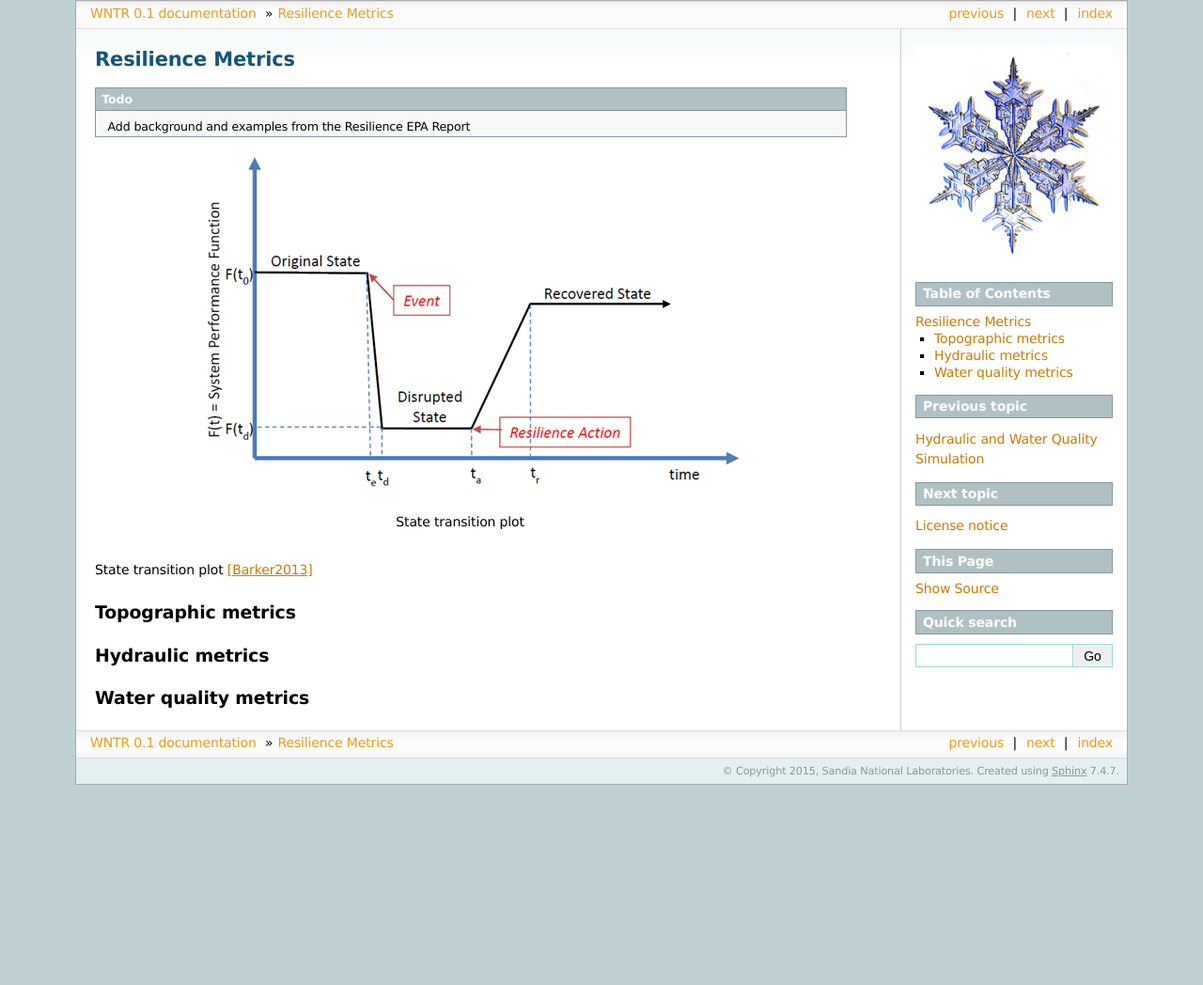
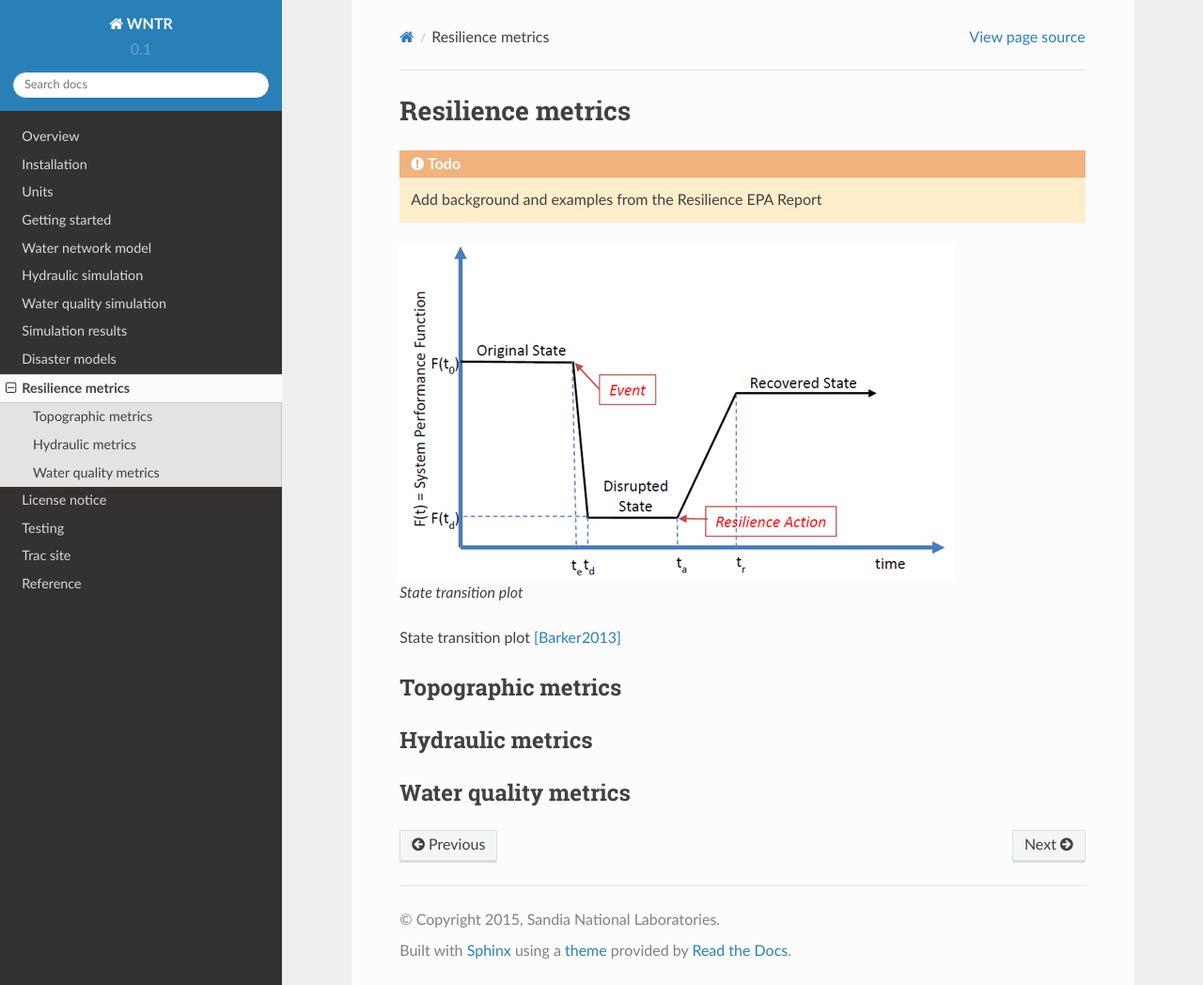
Before and after one commit to USEPA/WNTR, a Sphinx documentation site: the page built from documentation/resilience.rst, in a window 1280 px wide and 1048 px high. Shown: the whole window at 94% size. Built offline with Sphinx 7.4.7 and the Read the Docs theme 2.0.0, drawn with Linux system fonts in a browser that asks for light colours; formulas are drawn with MathJax 3; pages that are not in the unit, such as notebooks, are missing from menus.

Commit message:
format changes to the UM

```diff
--- a/documentation/conf.py
+++ b/documentation/conf.py
@@ -38,7 +38,7 @@ extensions = [
     'sphinx.ext.viewcode',
     'sphinx.ext.autosummary',
     'numpydoc',
-#    'sphinxcontrib.napoleon',
+    'sphinx.ext.pngmath',
 ]
 
 autosummary_generate = True
@@ -47,17 +47,6 @@ numpydoc_show_class_members = True
 numpydoc_class_members_toctree = False
 autodoc_member_order = 'bysource'
 autoclass_content = 'both'
-
-#napoleon_google_docstring = False
-#napoleon_numpy_docstring = True
-#napoleon_include_private_with_doc = False
-#napoleon_include_special_with_doc = True
-#napoleon_use_admonition_for_examples = False
-#napoleon_use_admonition_for_notes = False
-#napoleon_use_admonition_for_references = False
-#napoleon_use_ivar = False
-#napoleon_use_param = True
-#napoleon_use_rtype = True
 
 # Add any paths that contain templates here, relative to this directory.
 templates_path = ['_templates']
@@ -102,7 +91,7 @@ language = None
 
 # List of patterns, relative to source directory, that match files and
 # directories to ignore when looking for source files.
-exclude_patterns = ['_build', '../wntr/network/NetworkControls.py', '../wntr/sim/ScipyModel.py', '../wntr/sim/ScipyModelV2.py']
+exclude_patterns = ['_build'] #, '../wntr/network/NetworkControls.py', '../wntr/sim/ScipyModel.py', '../wntr/sim/ScipyModelV2.py']
 
 # The reST default role (used for this markup: `text`) to use for all
 # documents.
@@ -136,7 +125,13 @@ todo_include_todos = True
 
 # The theme to use for HTML and HTML Help pages.  See the documentation for
 # a list of builtin themes.
-html_theme = 'sphinxdoc'
+#html_theme = 'sphinxdoc'
+on_rtd = os.environ.get('READTHEDOCS', None) == 'True'
+
+if not on_rtd:  # only import and set the theme if we're building docs locally
+    import sphinx_rtd_theme
+    html_theme = 'sphinx_rtd_theme'
+    html_theme_path = [sphinx_rtd_theme.get_html_theme_path()]
 
 # Theme options are theme-specific and customize the look and feel of a theme
 # further.  For a list of options available for each theme, see the
@@ -155,17 +150,22 @@ html_theme = 'sphinxdoc'
 
 # The name of an image file (relative to this directory) to place at the top
 # of the sidebar.
-html_logo = 'figures/logo.jpg'
+#html_logo = 'figures/logo.jpg'
 
 # The name of an image file (within the static path) to use as favicon of the
 # docs.  This file should be a Windows icon file (.ico) being 16x16 or 32x32
 # pixels large.
 #html_favicon = None
 
+# The style sheet to use for HTML and HTML Help pages. A file of that name
+# must exist either in Sphinx' static/ path, or in one of the custom paths
+# given in html_static_path.
+html_style = 'wntr.css'
+
 # Add any paths that contain custom static files (such as style sheets) here,
 # relative to this directory. They are copied after the builtin static files,
 # so a file named "default.css" will overwrite the builtin "default.css".
-html_static_path = ['_static']
+html_static_path = ['static']
 
 # Add any extra paths that contain custom files (such as robots.txt or
 # .htaccess) here, relative to this directory. These files are copied
--- a/documentation/disaster_models.rst
+++ b/documentation/disaster_models.rst
@@ -1,4 +1,4 @@
-Disaster Models
+Disaster models
 ======================================
 
 .. todo:: Add background and examples from the Applications White Paper
--- a/documentation/index.rst
+++ b/documentation/index.rst
@@ -8,8 +8,11 @@ WNTR 0.1 documentation
    installation
    units
    getting_started
+   waternetworkmodel
+   hydraulics
+   waterquality
+   resultsobject
    disaster_models
-   simulation
    resilience
    license
    testing
--- a/documentation/resilience.rst
+++ b/documentation/resilience.rst
@@ -1,4 +1,4 @@
-Resilience Metrics
+Resilience metrics
 ======================================
 
 .. todo:: Add background and examples from the Resilience EPA Report
--- /dev/null
+++ b/documentation/static/wntr.css
@@ -0,0 +1,9 @@
+@import url('css/theme.css');
+
+.wy-nav-content {
+    padding: 1.618em 3.236em;
+    height: 100%;
+	max-width: 85%;
+    /* max-width: 800px; */
+    margin: auto;
+}
```
Also changed, not shown: documentation/hydraulics.rst (added, +44 -0 lines), documentation/resultsobject.rst (added, +44 -0 lines), documentation/simulation.rst (deleted, +0 -27 lines), documentation/waternetworkmodel.rst (added, +99 -0 lines), documentation/waterquality.rst (added, +24 -0 lines), 5 other files.
